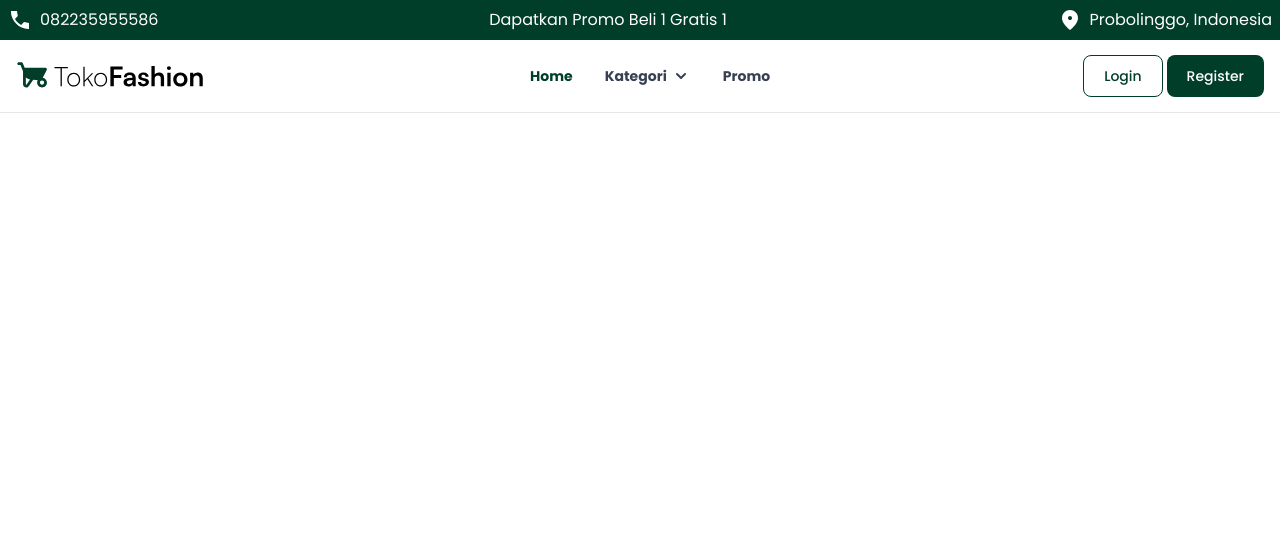
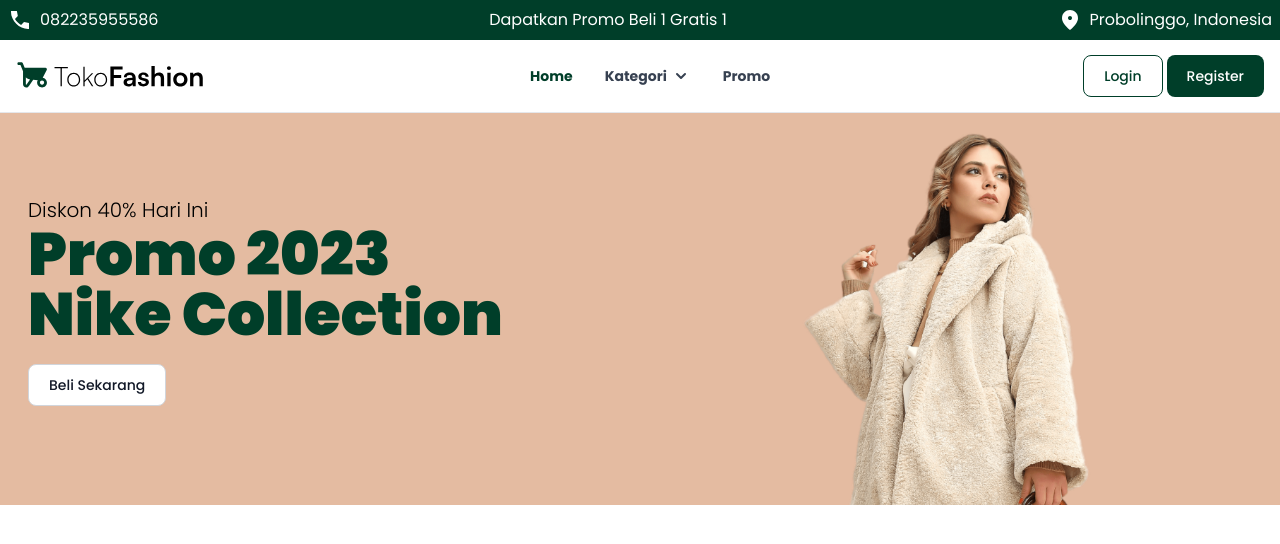
Before and after one commit to ahmadrzq/shoe-store-with-tailwind, a website: page src/index.html in a window 1280 px wide. Drawn offline with nearby package versions, Linux system fonts and the light colour scheme; files that its build step writes are made by us from their sources.

Commit message:
Make hero section

```diff
--- a/src/index.html
+++ b/src/index.html
@@ -95,6 +95,21 @@
     </nav>
     <!-- Navbar -->
 
+    <!-- Hero -->
+    <div class="bg-primary2 h-1/2 w-full p-2">
+        <div class="container mx-auto grid grid-cols-1 md:grid-cols-2 items-center">
+            <div class="flex justify-center md:order-2">
+                <img src="assets/images/hero.png" alt="Hero" class="mb-4 md:-mb-2 h-64 md:h-96">
+            </div>
+            <div class="ml-5">
+                <p class="font-light text-xl">Diskon 40% Hari Ini</p>
+                <p class="font-black text-3xl md:text-6xl text-primary1">Promo 2023 <br> Nike Collection</p>
+                <button type="button" class="mt-5 mb-4 text-gray-900 bg-white border border-gray-300 focus:outline-none hover:bg-gray-100 focus:ring-4 focus:ring-gray-200 font-medium rounded-lg text-sm px-5 py-2.5 mr-2 mb-2 dark:bg-gray-800 dark:text-white dark:border-gray-600 dark:hover:bg-gray-700 dark:hover:border-gray-600 dark:focus:ring-gray-700">Beli Sekarang</button>
+            </div>
+        </div>
+    </div>
+    <!-- Hero -->
+
     <script src="https://cdnjs.cloudflare.com/ajax/libs/flowbite/1.6.3/flowbite.min.js"></script>
 </body>
 
```
